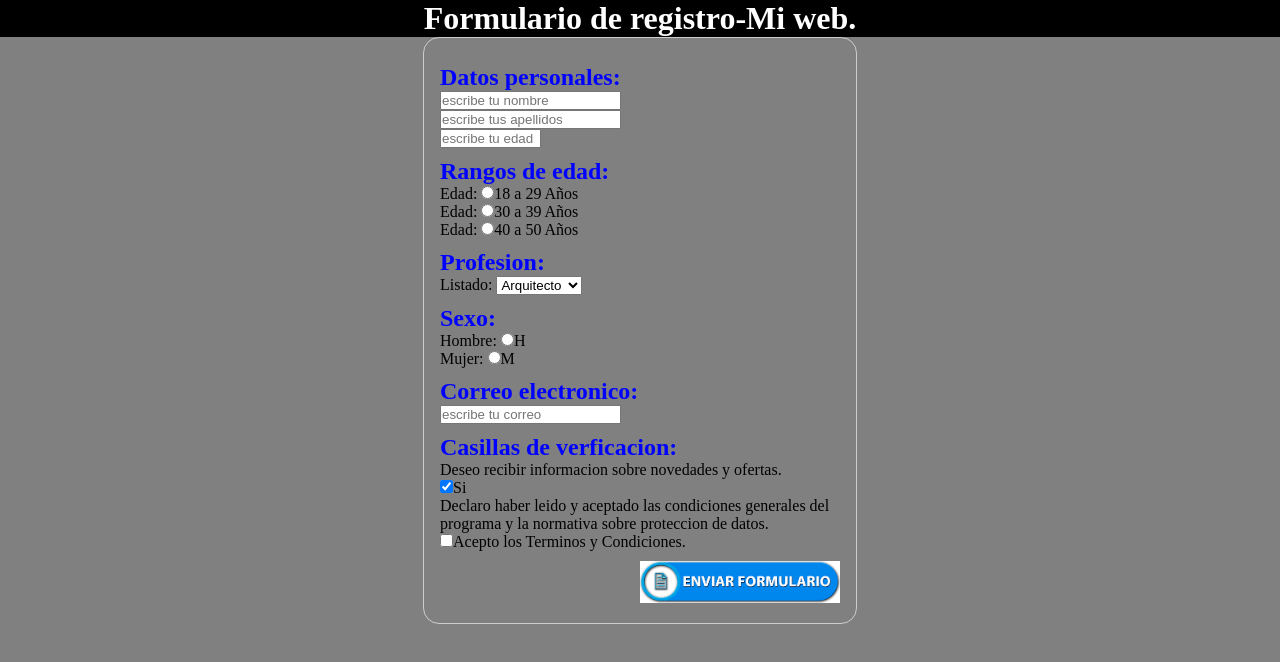
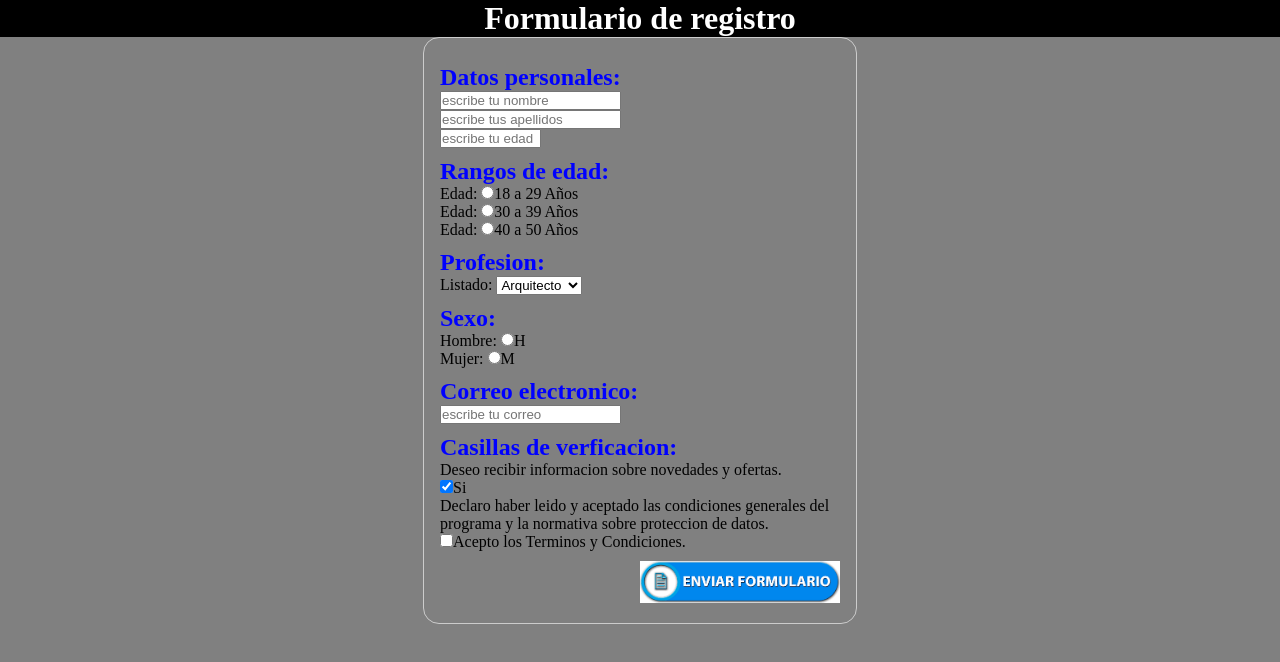
Before and after one commit to ricode-icaito/Form-de-registro, a plain HTML site: page index.html in a window 1280 px wide. Drawn offline with Linux system fonts and the light colour scheme.

Commit message:
Update index.html

```diff
--- a/index.html
+++ b/index.html
@@ -13,7 +13,7 @@
   </head>
   <body>
 
-  <h1>Formulario de registro-Mi web.</h1>
+  <h1>Formulario de registro</h1>
   <section>
   <form name="formulario" method="get" action = "email:rickydios27@gmail.com">
 
```
